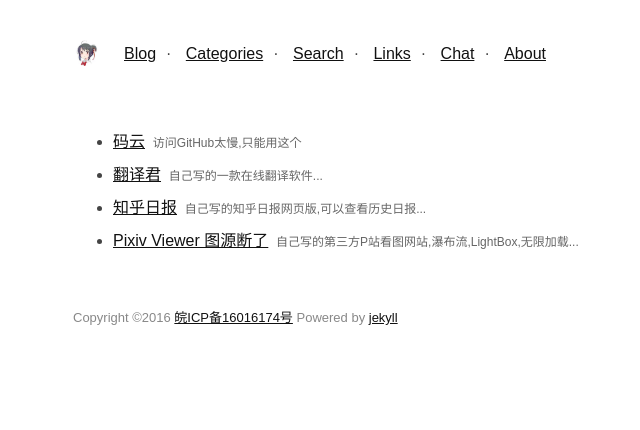
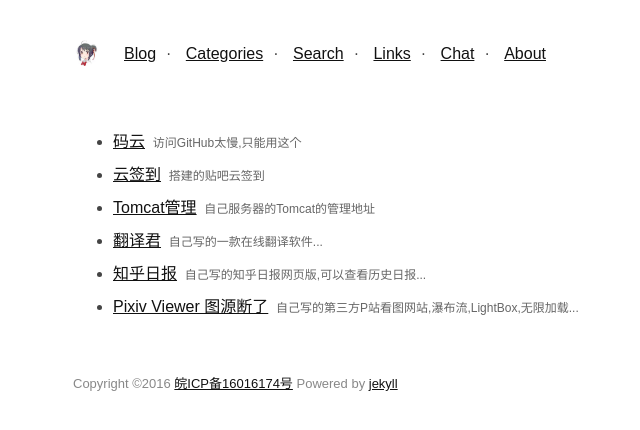
Before and after one commit to TMaize/tmaize-blog, a Jekyll site: the page built from pages/links.html, in a window 1280 px wide. Shown: the top 430 px of the page, without its empty margins (237-877 px from the left). Built offline with Jekyll 4.4.1, drawn with Linux system fonts in a browser that asks for light colours.

Commit message:
更新Links

```diff
--- a/_data/links.json
+++ b/_data/links.json
@@ -1,6 +1,8 @@
 [
 {"name":"码云","url":"http://git.oschina.net/","description":"访问GitHub太慢,只能用这个"},
+{"name":"云签到","url":"http://test.tmaize.net/qiandao/","description":"搭建的贴吧云签到"},
+{"name":"Tomcat管理","url":"http://git.oschina.net/","description":"自己服务器的Tomcat的管理地址"},
 {"name":"翻译君","url":"http://tmaize.oschina.io/translate/","description":"自己写的一款在线翻译软件..."},
-{"name":"知乎日报","url":"http://test.tmaize.net:8080/zh_daily/","description":"自己写的知乎日报网页版,可以查看历史日报..."},
+{"name":"知乎日报","url":"http://test.tmaize.net:8080/zh_daily2/","description":"自己写的知乎日报网页版,可以查看历史日报..."},
 {"name":"Pixiv Viewer 图源断了","url":"http://tmaize.oschina.io/pixiv_viewer/","description":"自己写的第三方P站看图网站,瀑布流,LightBox,无限加载..."}
 ]
```
